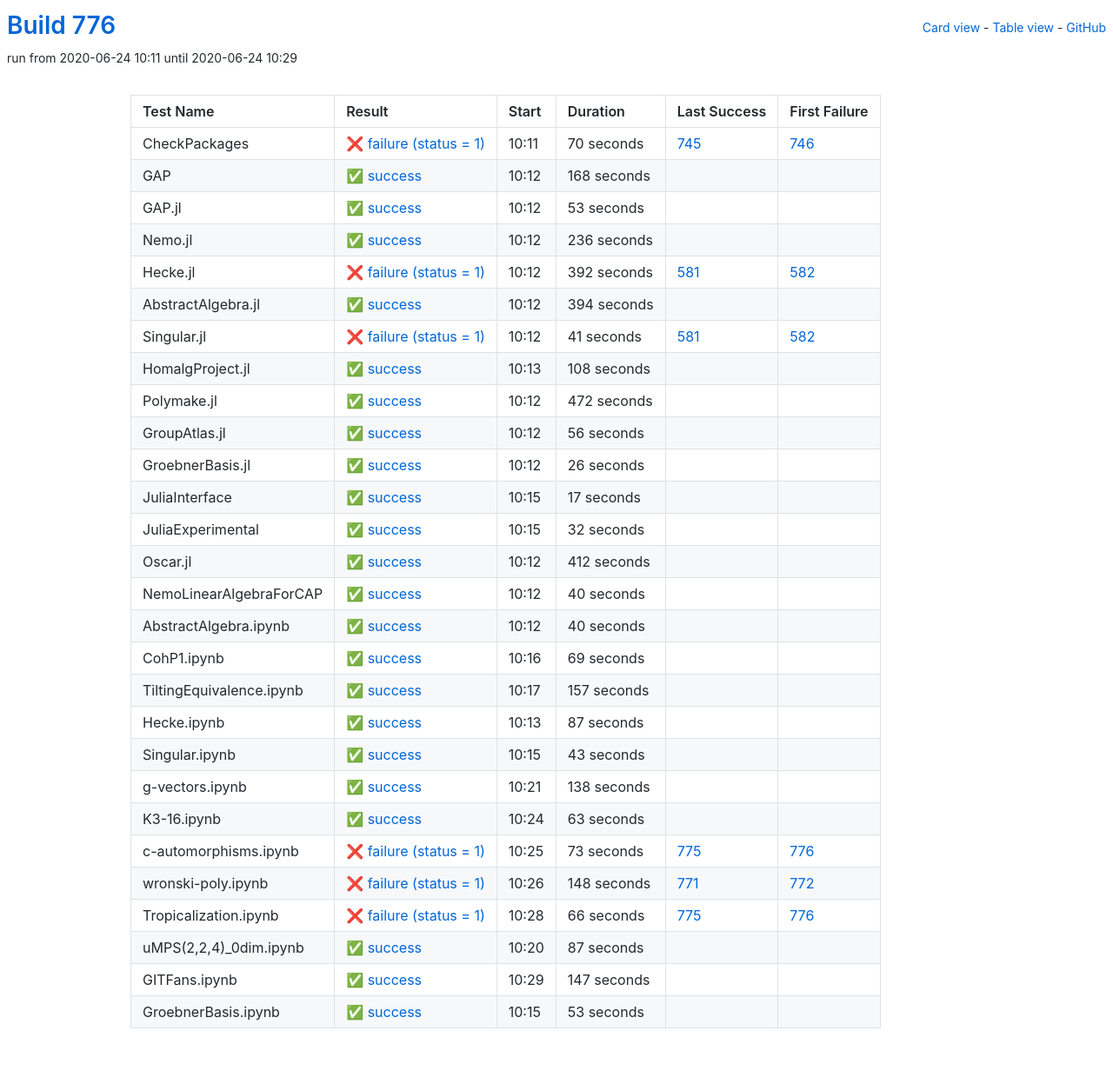
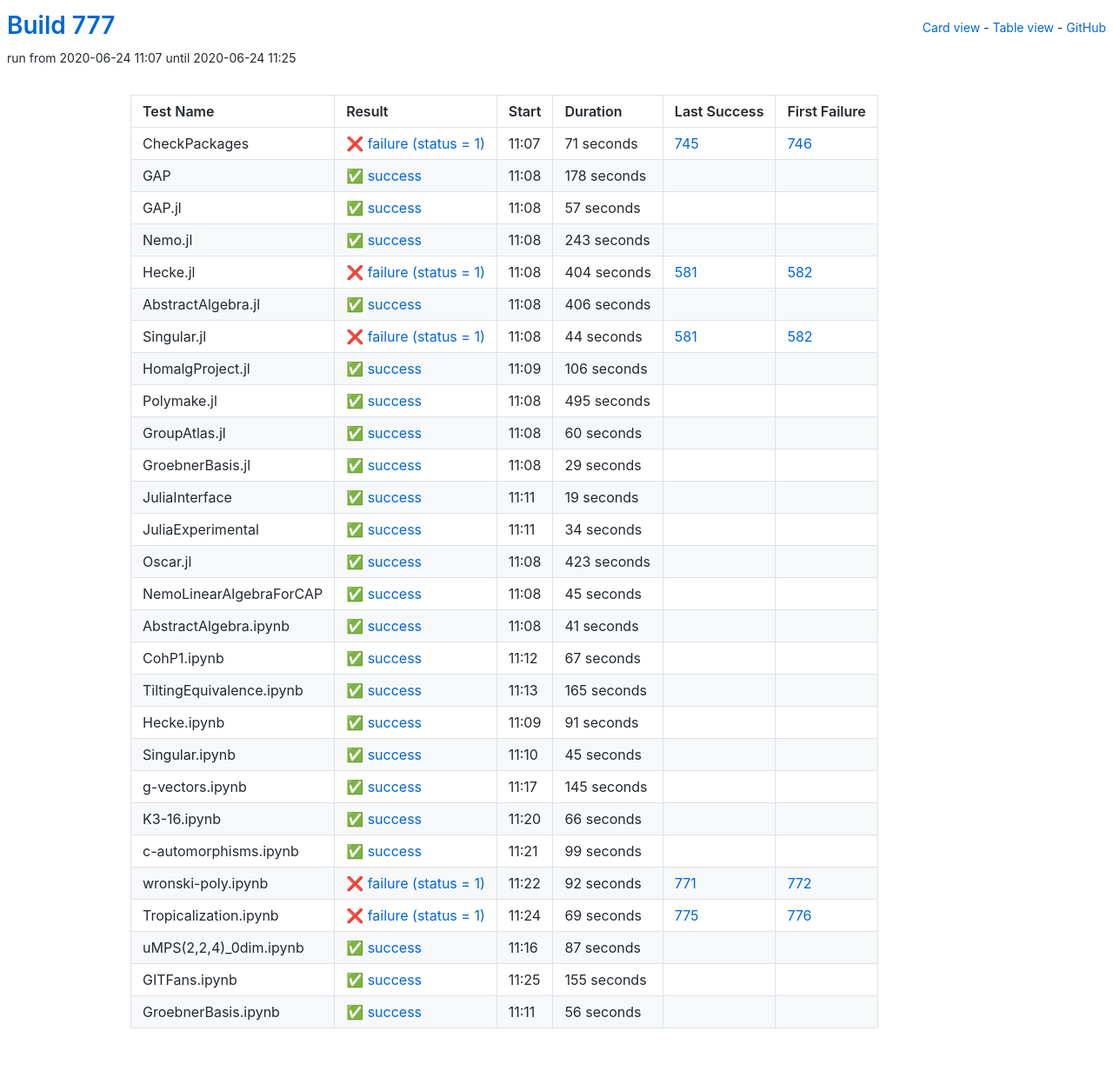
Before and after one commit to oscar-system/oscar-ci-status-1.4, a Jekyll site: the page built from table.html, in a window 1280 px wide. Shown: the whole page at 87% size. Built offline with Jekyll 4.4.1, drawn with Linux system fonts in a browser that asks for light colours.

Commit message:
Build #777

```diff
--- a/_data/ci.yml
+++ b/_data/ci.yml
@@ -1,6 +1,6 @@
 ---
-build: 776
-build_url: https://oscarci.mathematik.uni-kl.de/job/oscar-julia-1.4/776/
+build: 777
+build_url: https://oscarci.mathematik.uni-kl.de/job/oscar-julia-1.4/777/
 job: oscar-julia-1.4
 organization: oscar-system
 repo: oscar-ci-status-1.4
@@ -8,308 +8,308 @@ repourl: https://github.com/oscar-system/oscar-ci-status-1.4
 tests:
 - name: CheckPackages
   id: checkpackages
-  log: https://oscarci.mathematik.uni-kl.de/job/oscar-julia-1.4/776/artifact/logs/build-776/CheckPackages.log
-  start: 2020-06-24 10:11
+  log: https://oscarci.mathematik.uni-kl.de/job/oscar-julia-1.4/777/artifact/logs/build-777/CheckPackages.log
+  start: 2020-06-24 11:07
   success: false
   exitcode: 1
   status: failure
-  duration: 70
+  duration: 71
   last_success: 745
   last_success_url: https://oscarci.mathematik.uni-kl.de/job/oscar-julia-1.4/745/
   first_failure: 746
   first_failure_url: https://oscarci.mathematik.uni-kl.de/job/oscar-julia-1.4/746/
 - name: GAP
   id: gap
-  log: https://oscarci.mathematik.uni-kl.de/job/oscar-julia-1.4/776/artifact/logs/build-776/GAP.log
-  start: 2020-06-24 10:12
+  log: https://oscarci.mathematik.uni-kl.de/job/oscar-julia-1.4/777/artifact/logs/build-777/GAP.log
+  start: 2020-06-24 11:08
   success: true
   exitcode: 0
   status: success
-  duration: 168
+  duration: 178
   last_success: false
   last_success_url:
   first_failure: false
   first_failure_url:
 - name: GAP.jl
   id: gap-jl
-  log: https://oscarci.mathematik.uni-kl.de/job/oscar-julia-1.4/776/artifact/logs/build-776/GAP.jl.log
-  start: 2020-06-24 10:12
+  log: https://oscarci.mathematik.uni-kl.de/job/oscar-julia-1.4/777/artifact/logs/build-777/GAP.jl.log
+  start: 2020-06-24 11:08
   success: true
   exitcode: 0
   status: success
-  duration: 53
+  duration: 57
   last_success: false
   last_success_url:
   first_failure: false
   first_failure_url:
 - name: Nemo.jl
   id: nemo-jl
-  log: https://oscarci.mathematik.uni-kl.de/job/oscar-julia-1.4/776/artifact/logs/build-776/Nemo.jl.log
-  start: 2020-06-24 10:12
+  log: https://oscarci.mathematik.uni-kl.de/job/oscar-julia-1.4/777/artifact/logs/build-777/Nemo.jl.log
+  start: 2020-06-24 11:08
   success: true
   exitcode: 0
   status: success
-  duration: 236
+  duration: 243
   last_success: false
   last_success_url:
   first_failure: false
   first_failure_url:
 - name: Hecke.jl
   id: hecke-jl
-  log: https://oscarci.mathematik.uni-kl.de/job/oscar-julia-1.4/776/artifact/logs/build-776/Hecke.jl.log
-  start: 2020-06-24 10:12
+  log: https://oscarci.mathematik.uni-kl.de/job/oscar-julia-1.4/777/artifact/logs/build-777/Hecke.jl.log
+  start: 2020-06-24 11:08
   success: false
   exitcode: 1
   status: failure
-  duration: 392
+  duration: 404
   last_success: 581
   last_success_url: https://oscarci.mathematik.uni-kl.de/job/oscar-julia-1.4/581/
   first_failure: 582
   first_failure_url: https://oscarci.mathematik.uni-kl.de/job/oscar-julia-1.4/582/
 - name: AbstractAlgebra.jl
   id: abstractalgebra-jl
-  log: https://oscarci.mathematik.uni-kl.de/job/oscar-julia-1.4/776/artifact/logs/build-776/AbstractAlgebra.jl.log
-  start: 2020-06-24 10:12
+  log: https://oscarci.mathematik.uni-kl.de/job/oscar-julia-1.4/777/artifact/logs/build-777/AbstractAlgebra.jl.log
+  start: 2020-06-24 11:08
   success: true
   exitcode: 0
   status: success
-  duration: 394
+  duration: 406
   last_success: false
   last_success_url:
   first_failure: false
   first_failure_url:
 - name: Singular.jl
   id: singular-jl
-  log: https://oscarci.mathematik.uni-kl.de/job/oscar-julia-1.4/776/artifact/logs/build-776/Singular.jl.log
-  start: 2020-06-24 10:12
+  log: https://oscarci.mathematik.uni-kl.de/job/oscar-julia-1.4/777/artifact/logs/build-777/Singular.jl.log
+  start: 2020-06-24 11:08
   success: false
   exitcode: 1
   status: failure
-  duration: 41
+  duration: 44
   last_success: 581
   last_success_url: https://oscarci.mathematik.uni-kl.de/job/oscar-julia-1.4/581/
   first_failure: 582
   first_failure_url: https://oscarci.mathematik.uni-kl.de/job/oscar-julia-1.4/582/
 - name: HomalgProject.jl
   id: homalgproject-jl
-  log: https://oscarci.mathematik.uni-kl.de/job/oscar-julia-1.4/776/artifact/logs/build-776/HomalgProject.jl.log
-  start: 2020-06-24 10:13
+  log: https://oscarci.mathematik.uni-kl.de/job/oscar-julia-1.4/777/artifact/logs/build-777/HomalgProject.jl.log
+  start: 2020-06-24 11:09
   success: true
   exitcode: 0
   status: success
-  duration: 108
+  duration: 106
   last_success: false
   last_success_url:
   first_failure: false
   first_failure_url:
 - name: Polymake.jl
   id: polymake-jl
-  log: https://oscarci.mathematik.uni-kl.de/job/oscar-julia-1.4/776/artifact/logs/build-776/Polymake.jl.log
-  start: 2020-06-24 10:12
+  log: https://oscarci.mathematik.uni-kl.de/job/oscar-julia-1.4/777/artifact/logs/build-777/Polymake.jl.log
+  start: 2020-06-24 11:08
   success: true
   exitcode: 0
   status: success
-  duration: 472
+  duration: 495
   last_success: false
   last_success_url:
   first_failure: false
   first_failure_url:
 - name: GroupAtlas.jl
   id: groupatlas-jl
-  log: https://oscarci.mathematik.uni-kl.de/job/oscar-julia-1.4/776/artifact/logs/build-776/GroupAtlas.jl.log
-  start: 2020-06-24 10:12
+  log: https://oscarci.mathematik.uni-kl.de/job/oscar-julia-1.4/777/artifact/logs/build-777/GroupAtlas.jl.log
+  start: 2020-06-24 11:08
   success: true
   exitcode: 0
   status: success
-  duration: 56
+  duration: 60
   last_success: false
   last_success_url:
   first_failure: false
   first_failure_url:
 - name: GroebnerBasis.jl
   id: groebnerbasis-jl
-  log: https://oscarci.mathematik.uni-kl.de/job/oscar-julia-1.4/776/artifact/logs/build-776/GroebnerBasis.jl.log
-  start: 2020-06-24 10:12
+  log: https://oscarci.mathematik.uni-kl.de/job/oscar-julia-1.4/777/artifact/logs/build-777/GroebnerBasis.jl.log
+  start: 2020-06-24 11:08
   success: true
   exitcode: 0
   status: success
-  duration: 26
+  duration: 29
   last_success: false
   last_success_url:
   first_failure: false
   first_failure_url:
 - name: JuliaInterface
   id: juliainterface
-  log: https://oscarci.mathematik.uni-kl.de/job/oscar-julia-1.4/776/artifact/logs/build-776/JuliaInterface.log
-  start: 2020-06-24 10:15
+  log: https://oscarci.mathematik.uni-kl.de/job/oscar-julia-1.4/777/artifact/logs/build-777/JuliaInterface.log
+  start: 2020-06-24 11:11
   success: true
   exitcode: 0
   status: success
-  duration: 17
+  duration: 19
   last_success: false
   last_success_url:
   first_failure: false
   first_failure_url:
 - name: JuliaExperimental
   id: juliaexperimental
-  log: https://oscarci.mathematik.uni-kl.de/job/oscar-julia-1.4/776/artifact/logs/build-776/JuliaExperimental.log
-  start: 2020-06-24 10:15
+  log: https://oscarci.mathematik.uni-kl.de/job/oscar-julia-1.4/777/artifact/logs/build-777/JuliaExperimental.log
+  start: 2020-06-24 11:11
   success: true
   exitcode: 0
   status: success
-  duration: 32
+  duration: 34
   last_success: false
   last_success_url:
   first_failure: false
   first_failure_url:
 - name: Oscar.jl
   id: oscar-jl
-  log: https://oscarci.mathematik.uni-kl.de/job/oscar-julia-1.4/776/artifact/logs/build-776/Oscar.jl.log
-  start: 2020-06-24 10:12
+  log: https://oscarci.mathematik.uni-kl.de/job/oscar-julia-1.4/777/artifact/logs/build-777/Oscar.jl.log
+  start: 2020-06-24 11:08
   success: true
   exitcode: 0
   status: success
-  duration: 412
+  duration: 423
   last_success: false
   last_success_url:
   first_failure: false
   first_failure_url:
 - name: NemoLinearAlgebraForCAP
   id: nemolinearalgebraforcap
-  log: https://oscarci.mathematik.uni-kl.de/job/oscar-julia-1.4/776/artifact/logs/build-776/NemoLinearAlgebraForCAP.log
-  start: 2020-06-24 10:12
+  log: https://oscarci.mathematik.uni-kl.de/job/oscar-julia-1.4/777/artifact/logs/build-777/NemoLinearAlgebraForCAP.log
+  start: 2020-06-24 11:08
   success: true
   exitcode: 0
   status: success
-  duration: 40
+  duration: 45
   last_success: false
   last_success_url:
   first_failure: false
   first_failure_url:
 - name: AbstractAlgebra.ipynb
   id: abstractalgebra-ipynb
-  log: https://oscarci.mathematik.uni-kl.de/job/oscar-julia-1.4/776/artifact/logs/build-776/AbstractAlgebra.ipynb.log
-  start: 2020-06-24 10:12
+  log: https://oscarci.mathematik.uni-kl.de/job/oscar-julia-1.4/777/artifact/logs/build-777/AbstractAlgebra.ipynb.log
+  start: 2020-06-24 11:08
   success: true
   exitcode: 0
   status: success
-  duration: 40
+  duration: 41
   last_success: false
   last_success_url:
   first_failure: false
   first_failure_url:
 - name: CohP1.ipynb
   id: cohp1-ipynb
-  log: https://oscarci.mathematik.uni-kl.de/job/oscar-julia-1.4/776/artifact/logs/build-776/CohP1.ipynb.log
-  start: 2020-06-24 10:16
+  log: https://oscarci.mathematik.uni-kl.de/job/oscar-julia-1.4/777/artifact/logs/build-777/CohP1.ipynb.log
+  start: 2020-06-24 11:12
   success: true
   exitcode: 0
   status: success
-  duration: 69
+  duration: 67
   last_success: false
   last_success_url:
   first_failure: false
   first_failure_url:
 - name: TiltingEquivalence.ipynb
   id: tiltingequivalence-ipynb
-  log: https://oscarci.mathematik.uni-kl.de/job/oscar-julia-1.4/776/artifact/logs/build-776/TiltingEquivalence.ipynb.log
-  start: 2020-06-24 10:17
+  log: https://oscarci.mathematik.uni-kl.de/job/oscar-julia-1.4/777/artifact/logs/build-777/TiltingEquivalence.ipynb.log
+  start: 2020-06-24 11:13
   success: true
   exitcode: 0
   status: success
-  duration: 157
+  duration: 165
   last_success: false
   last_success_url:
   first_failure: false
   first_failure_url:
 - name: Hecke.ipynb
   id: hecke-ipynb
-  log: https://oscarci.mathematik.uni-kl.de/job/oscar-julia-1.4/776/artifact/logs/build-776/Hecke.ipynb.log
-  start: 2020-06-24 10:13
+  log: https://oscarci.mathematik.uni-kl.de/job/oscar-julia-1.4/777/artifact/logs/build-777/Hecke.ipynb.log
+  start: 2020-06-24 11:09
   success: true
   exitcode: 0
   status: success
-  duration: 87
+  duration: 91
   last_success: false
   last_success_url:
   first_failure: false
   first_failure_url:
 - name: Singular.ipynb
   id: singular-ipynb
-  log: https://oscarci.mathematik.uni-kl.de/job/oscar-julia-1.4/776/artifact/logs/build-776/Singular.ipynb.log
-  start: 2020-06-24 10:15
+  log: https://oscarci.mathematik.uni-kl.de/job/oscar-julia-1.4/777/artifact/logs/build-777/Singular.ipynb.log
+  start: 2020-06-24 11:10
   success: true
   exitcode: 0
   status: success
-  duration: 43
+  duration: 45
   last_success: false
   last_success_url:
   first_failure: false
   first_failure_url:
 - name: g-vectors.ipynb
   id: g-vectors-ipynb
-  log: https://oscarci.mathematik.uni-kl.de/job/oscar-julia-1.4/776/artifact/logs/build-776/g-vectors.ipynb.log
-  start: 2020-06-24 10:21
+  log: https://oscarci.mathematik.uni-kl.de/job/oscar-julia-1.4/777/artifact/logs/build-777/g-vectors.ipynb.log
+  start: 2020-06-24 11:17
   success: true
   exitcode: 0
   status: success
-  duration: 138
+  duration: 145
   last_success: false
   last_success_url:
   first_failure: false
   first_failure_url:
 - name: K3-16.ipynb
   id: k3-16-ipynb
-  log: https://oscarci.mathematik.uni-kl.de/job/oscar-julia-1.4/776/artifact/logs/build-776/K3-16.ipynb.log
-  start: 2020-06-24 10:24
+  log: https://oscarci.mathematik.uni-kl.de/job/oscar-julia-1.4/777/artifact/logs/build-777/K3-16.ipynb.log
+  start: 2020-06-24 11:20
   success: true
   exitcode: 0
   status: success
-  duration: 63
+  duration: 66
   last_success: false
   last_success_url:
   first_failure: false
   first_failure_url:
 - name: c-automorphisms.ipynb
   id: c-automorphisms-ipynb
-  log: https://oscarci.mathematik.uni-kl.de/job/oscar-julia-1.4/776/artifact/logs/build-776/c-automorphisms.ipynb.log
-  start: 2020-06-24 10:25
+  log: https://oscarci.mathematik.uni-kl.de/job/oscar-julia-1.4/777/artifact/logs/build-777/c-automorphisms.ipynb.log
+  start: 2020-06-24 11:21
+  success: true
+  exitcode: 0
+  status: success
+  duration: 99
+  last_success: false
+  last_success_url:
+  first_failure: false
+  first_failure_url:
+- name: wronski-poly.ipynb
+  id: wronski-poly-ipynb
+  log: https://oscarci.mathematik.uni-kl.de/job/oscar-julia-1.4/777/artifact/logs/build-777/wronski-poly.ipynb.log
+  start: 2020-06-24 11:22
   success: false
   exitcode: 1
   status: failure
-  duration: 73
-  last_success: 775
-  last_success_url: https://oscarci.mathematik.uni-kl.de/job/oscar-julia-1.4/775/
-  first_failure: 776
-  first_failure_url: https://oscarci.mathematik.uni-kl.de/job/oscar-julia-1.4/776/
-- name: wronski-poly.ipynb
-  id: wronski-poly-ipynb
-  log: https://oscarci.mathematik.uni-kl.de/job/oscar-julia-1.4/776/artifact/logs/build-776/wronski-poly.ipynb.log
-  start: 2020-06-24 10:26
-  success: false
-  exitcode: 1
-  status: failure
-  duration: 148
+  duration: 92
   last_success: 771
   last_success_url: https://oscarci.mathematik.uni-kl.de/job/oscar-julia-1.4/771/
   first_failure: 772
   first_failure_url: https://oscarci.mathematik.uni-kl.de/job/oscar-julia-1.4/772/
 - name: Tropicalization.ipynb
   id: tropicalization-ipynb
-  log: https://oscarci.mathematik.uni-kl.de/job/oscar-julia-1.4/776/artifact/logs/build-776/Tropicalization.ipynb.log
-  start: 2020-06-24 10:28
+  log: https://oscarci.mathematik.uni-kl.de/job/oscar-julia-1.4/777/artifact/logs/build-777/Tropicalization.ipynb.log
+  start: 2020-06-24 11:24
   success: false
   exitcode: 1
   status: failure
-  duration: 66
+  duration: 69
   last_success: 775
   last_success_url: https://oscarci.mathematik.uni-kl.de/job/oscar-julia-1.4/775/
   first_failure: 776
   first_failure_url: https://oscarci.mathematik.uni-kl.de/job/oscar-julia-1.4/776/
 - name: uMPS(2,2,4)_0dim.ipynb
   id: umps-2-2-4-0dim-ipynb
-  log: https://oscarci.mathematik.uni-kl.de/job/oscar-julia-1.4/776/artifact/logs/build-776/uMPS-2-2-4-_0dim.ipynb.log
-  start: 2020-06-24 10:20
+  log: https://oscarci.mathematik.uni-kl.de/job/oscar-julia-1.4/777/artifact/logs/build-777/uMPS-2-2-4-_0dim.ipynb.log
+  start: 2020-06-24 11:16
   success: true
   exitcode: 0
   status: success
@@ -320,24 +320,24 @@ tests:
   first_failure_url:
 - name: GITFans.ipynb
   id: gitfans-ipynb
-  log: https://oscarci.mathematik.uni-kl.de/job/oscar-julia-1.4/776/artifact/logs/build-776/GITFans.ipynb.log
-  start: 2020-06-24 10:29
+  log: https://oscarci.mathematik.uni-kl.de/job/oscar-julia-1.4/777/artifact/logs/build-777/GITFans.ipynb.log
+  start: 2020-06-24 11:25
   success: true
   exitcode: 0
   status: success
-  duration: 147
+  duration: 155
   last_success: false
   last_success_url:
   first_failure: false
   first_failure_url:
 - name: GroebnerBasis.ipynb
   id: groebnerbasis-ipynb
-  log: https://oscarci.mathematik.uni-kl.de/job/oscar-julia-1.4/776/artifact/logs/build-776/GroebnerBasis.ipynb.log
-  start: 2020-06-24 10:15
+  log: https://oscarci.mathematik.uni-kl.de/job/oscar-julia-1.4/777/artifact/logs/build-777/GroebnerBasis.ipynb.log
+  start: 2020-06-24 11:11
   success: true
   exitcode: 0
   status: success
-  duration: 53
+  duration: 56
   last_success: false
   last_success_url:
   first_failure: false
```
Also changed, not shown: README.md.
